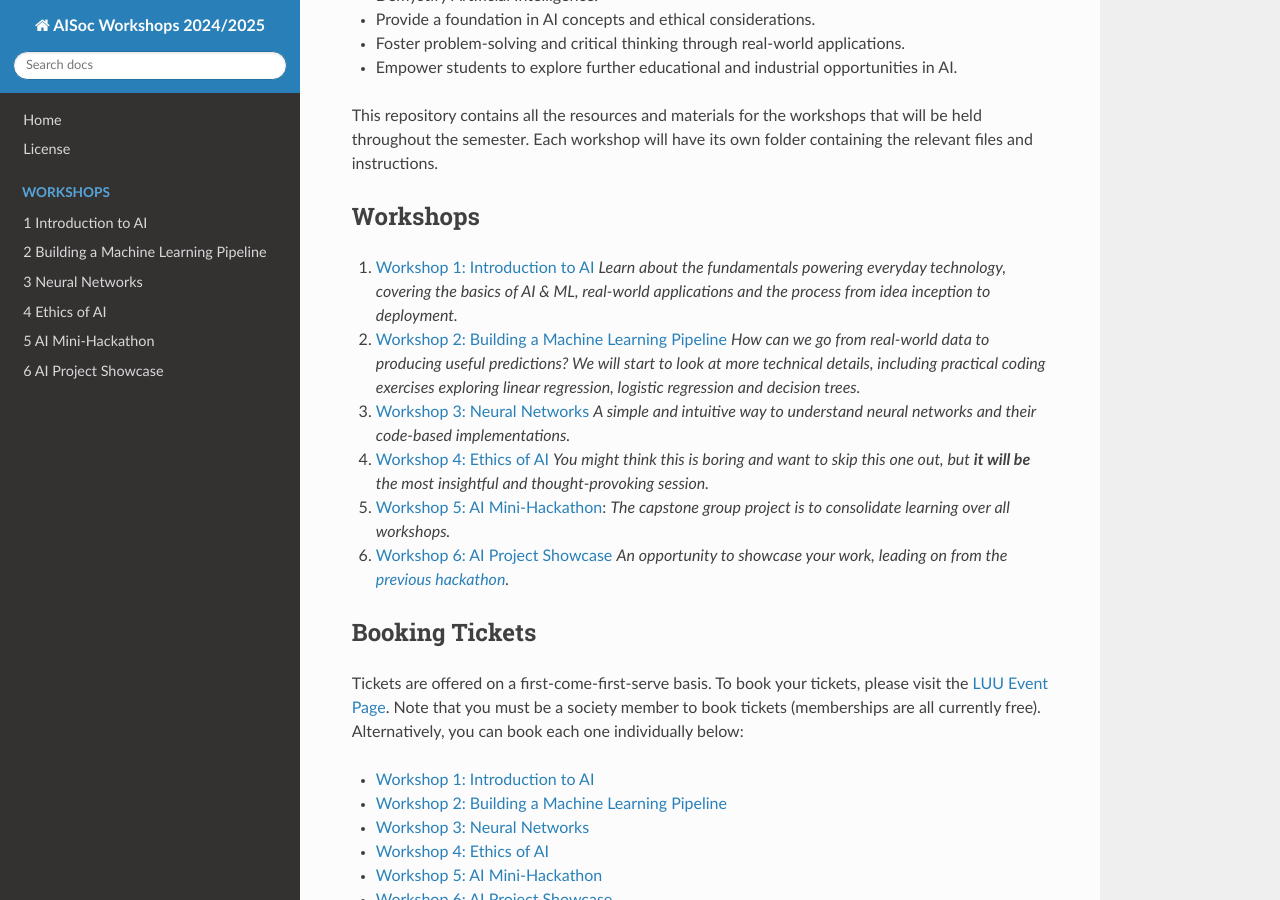
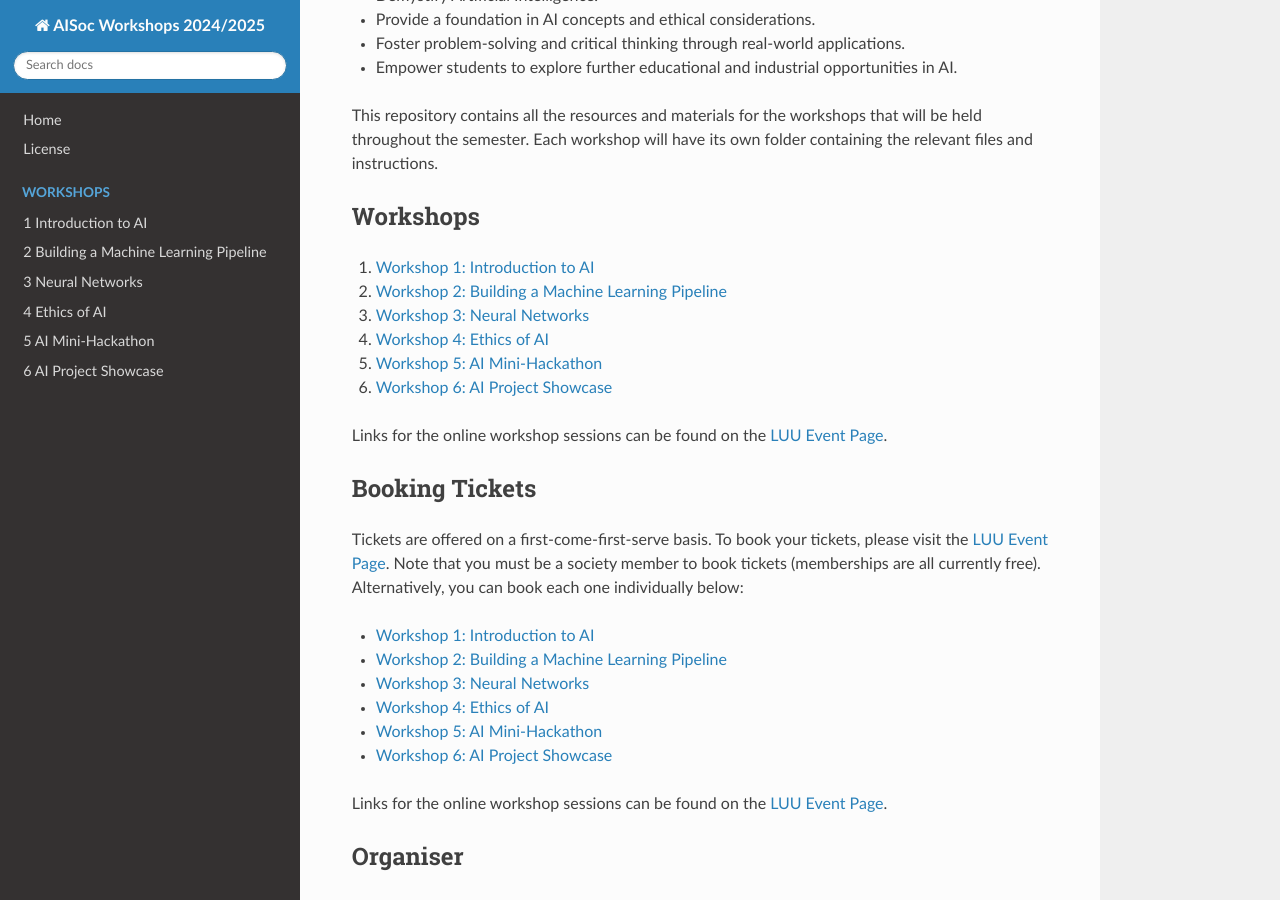
Before and after one commit to omariosc/aisoc-workshops, an MkDocs documentation site: the page built from docs/index.md, in a window 1280 px wide and 900 px high, scrolled down 352 px. Built offline with MkDocs 1.6.1, drawn with Linux system fonts in a browser that asks for light colours; nearby versions of some CDN libraries.

Commit message:
Updated website

```diff
--- a/docs/index.md
+++ b/docs/index.md
@@ -15,12 +15,14 @@ This repository contains all the resources and materials for the workshops that
 
 ## Workshops
 
-1. [Workshop 1: Introduction to AI](workshop1.md) *Learn about the fundamentals powering everyday technology, covering the basics of AI & ML, real-world applications and the process from idea inception to deployment.*
-2. [Workshop 2: Building a Machine Learning Pipeline](workshop2.md) *How can we go from real-world data to producing useful predictions? We will start to look at more technical details, including practical coding exercises exploring linear regression, logistic regression and decision trees.*
-3. [Workshop 3: Neural Networks](workshop3.md) *A simple and intuitive way to understand neural networks and their code-based implementations.*
-4. [Workshop 4: Ethics of AI](workshop4.md) *You might think this is boring and want to skip this one out, but **it will be** the most insightful and thought-provoking session.*
-5. [Workshop 5: AI Mini-Hackathon](workshop5.md): *The capstone group project is to consolidate learning over all workshops.*
-6. [Workshop 6: AI Project Showcase](workshop6.md) *An opportunity to showcase your work, leading on from the [previous hackathon](workshop5.md).*
+1. [Workshop 1: Introduction to AI](workshop1.md)
+2. [Workshop 2: Building a Machine Learning Pipeline](workshop2.md)
+3. [Workshop 3: Neural Networks](workshop3.md)
+4. [Workshop 4: Ethics of AI](workshop4.md)
+5. [Workshop 5: AI Mini-Hackathon](workshop5.md)
+6. [Workshop 6: AI Project Showcase](workshop6.md)
+
+Links for the online workshop sessions can be found on the [LUU Event Page](https://engage.luu.org.uk/groups/4GQD2/artificial-intelligence-society/events).
 
 ## Booking Tickets
 
```
Also changed, not shown: 3 Neural Networks/README.md (+6 -0 lines), docs/LICENSE.md (+4 -3 lines), docs/workshop3.md (+6 -0 lines), site/LICENSE/index.html, site/index.html, site/search/search_index.json, site/workshop3/index.html, 1 other file.
